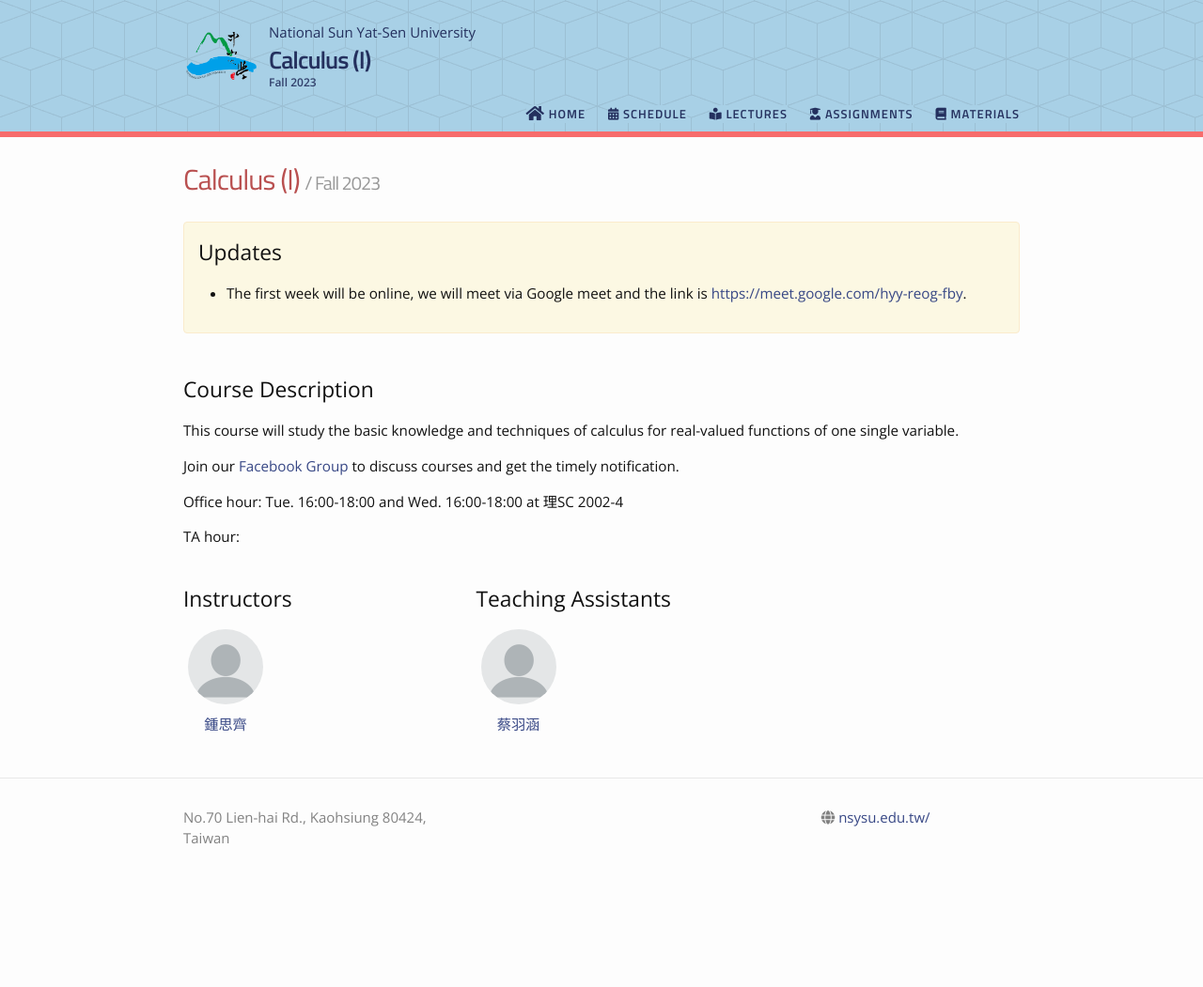
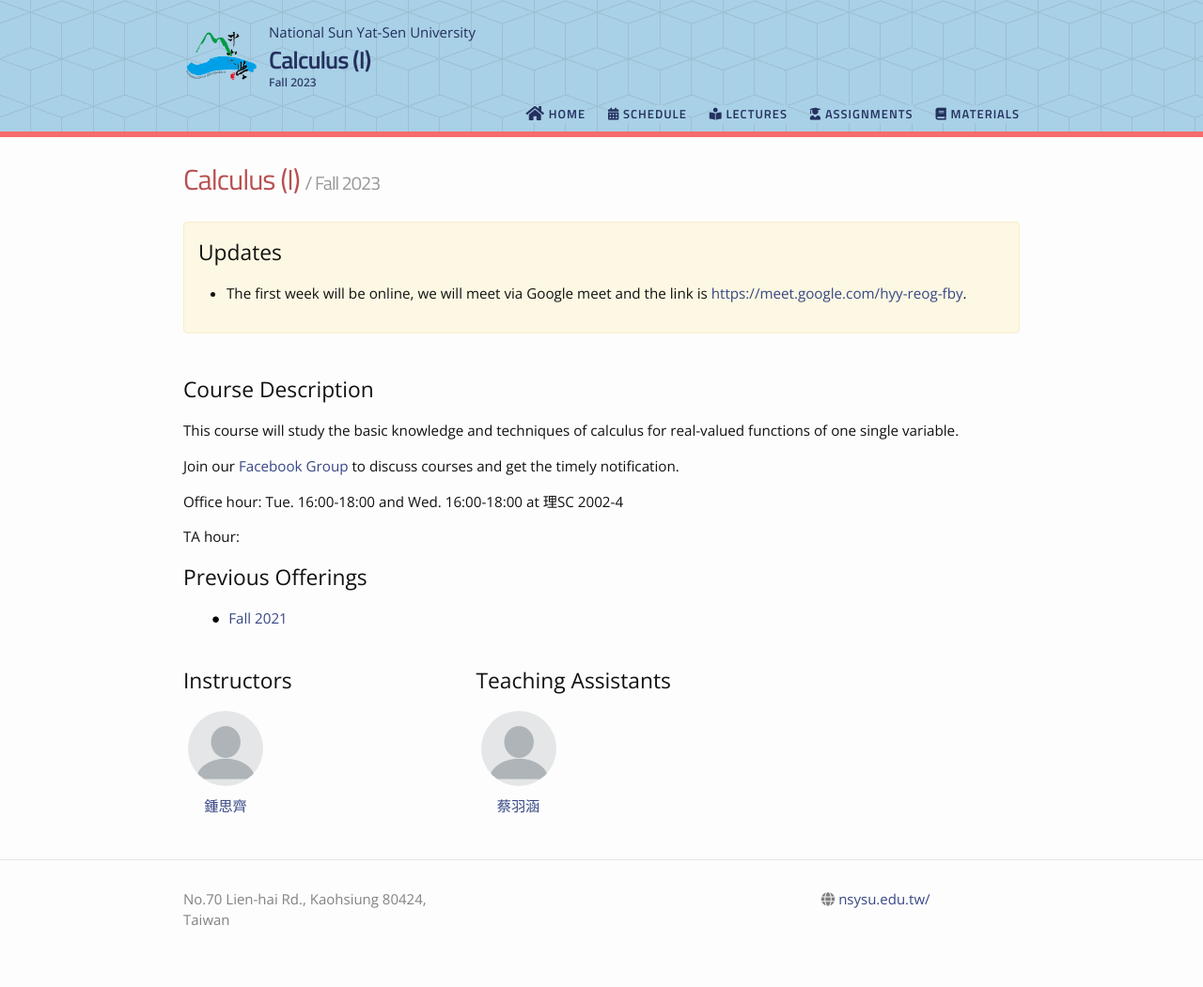
Before and after one commit to phonchi/nsysu-calculus1-2024, a Jekyll site: the page built from index.md, in a window 1280 px wide. Shown: the whole page at 94% size. Built offline with Jekyll 4.4.1, drawn with Linux system fonts in a browser that asks for light colours; nearby versions of some CDN libraries; before the commit the page ends 964 px from its top, so only the background shows below that.

Commit message:
Update previous_offering.yml

```diff
--- a/_data/previous_offering.yml
+++ b/_data/previous_offering.yml
@@ -1,6 +1,6 @@
-#offerings:
-  #- title: Fall 1997
-  #  url: https://previous_course_website.url/
+offerings:
+  - title: Fall 2021
+    url: https://phonchi.github.io/nsysu-EE1003A/
 
   #- title: Fall 1996
   #  url: https://previous_course_website.url/
```
